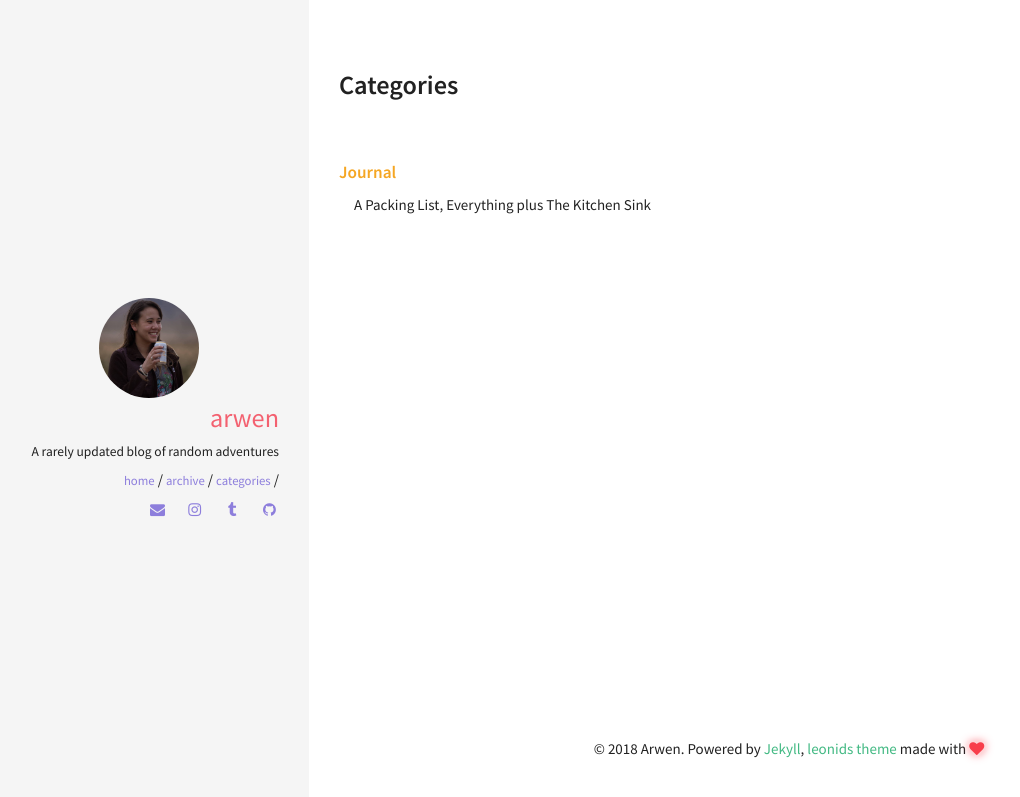
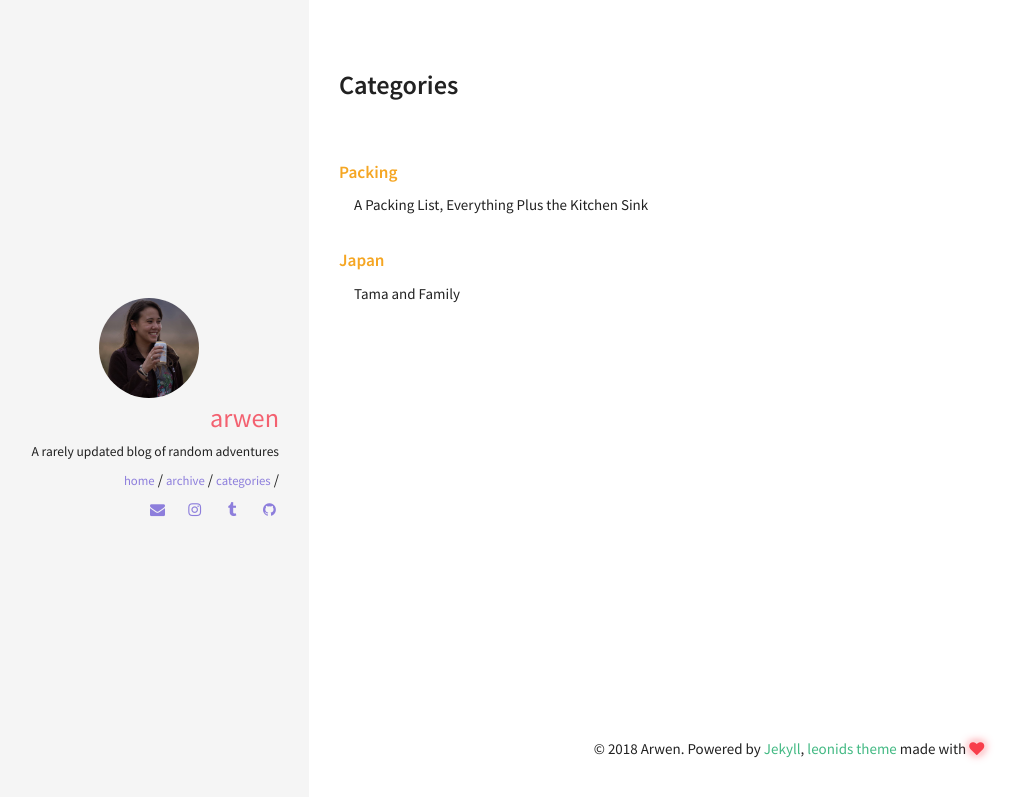
Before and after one commit to krysta-arwen/krysta-arwen.github.io, a Jekyll site: the page built from categories/index.html, in a window 1280 px wide. Shown: the top 797 px of the page, without its empty margins (11-1031 px from the left). Built offline with Jekyll 4.4.1, drawn with Linux system fonts in a browser that asks for light colours.

Commit message:
New Post!

```diff
--- a/_posts/2018-03-06-a-packing-list.md
+++ b/_posts/2018-03-06-a-packing-list.md
@@ -1,9 +1,9 @@
 ---
 layout: post
-title: A Packing List, Everything plus The Kitchen Sink
+title: A Packing List, Everything Plus the Kitchen Sink
 excerpt: "Everything I brought for my 4 country, 5 week adventure!"
-categories: [journal]
-comments: true
+categories: [Packing]
+comments: false
 image:
  feature: https://i.imgur.com/C6yFAeml.jpg
 ---
```
Also changed, not shown: _posts/2018-03-08-Tama-and-a-Little-Family-History.md (added, +17 -0 lines), 5 other files.
